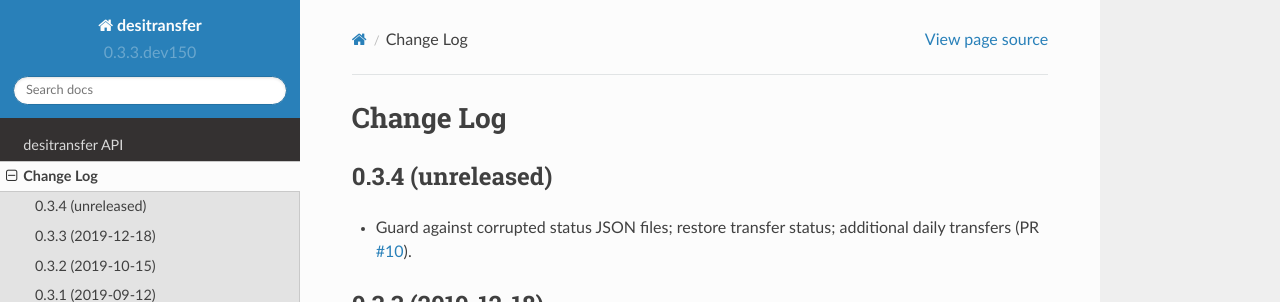
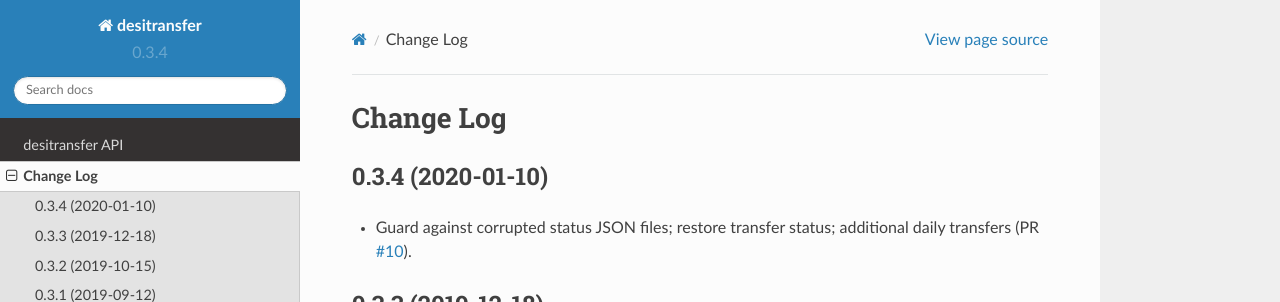
Before and after one commit to desihub/desitransfer, a Sphinx documentation site: the page built from doc/changes.rst, in a window 1280 px wide and 900 px high. Shown: the top 302 px of the window. Built offline with Sphinx 7.4.7 and the Read the Docs theme 2.0.0, drawn with Linux system fonts in a browser that asks for light colours.

Commit message:
preparing for next tag

```diff
--- a/doc/changes.rst
+++ b/doc/changes.rst
@@ -2,7 +2,7 @@
 Change Log
 ==========
 
-0.3.4 (unreleased)
+0.3.4 (2020-01-10)
 ------------------
 
 * Guard against corrupted status JSON files; restore transfer status;
--- a/py/desitransfer/_version.py
+++ b/py/desitransfer/_version.py
@@ -1 +1 @@
-__version__ = '0.3.3.dev150'
+__version__ = '0.3.4'
```
